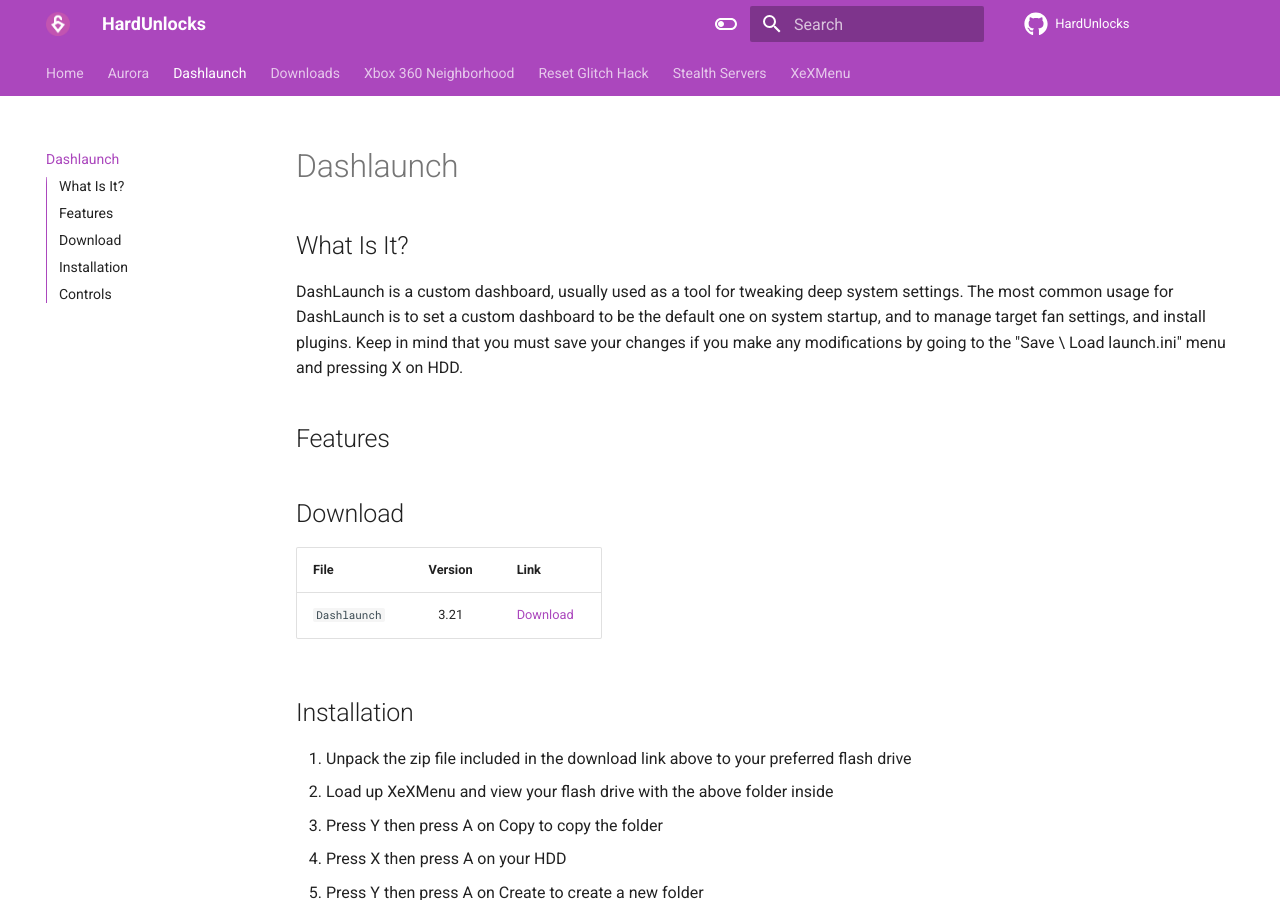
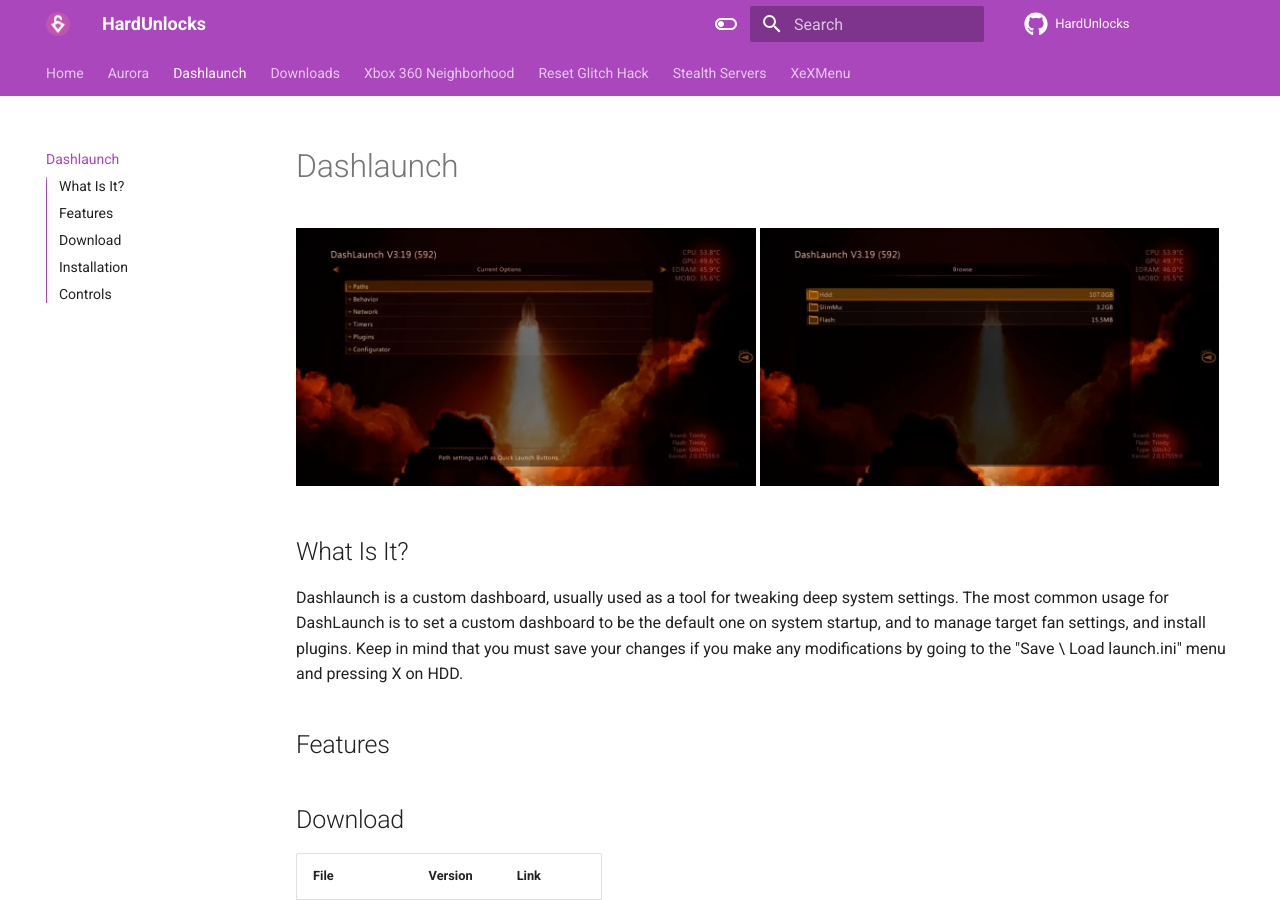
Before and after one commit to elasticpanda69/HardUnlocks, an MkDocs documentation site: the page built from docs/Dashlaunch.md, in a window 1280 px wide and 900 px high. Built offline with MkDocs 1.6.1 and Material for MkDocs 9.7.7, drawn with Linux system fonts in a browser that asks for light colours; comment, search, counter and statistics services are not loaded.

Commit message:
Add images Dashlaunch.md & XeXMenu.md

```diff
--- a/docs/Dashlaunch.md
+++ b/docs/Dashlaunch.md
@@ -1,16 +1,19 @@
 # Dashlaunch
+
+![](assets/images/Dashlaunch1.png){: style="width: 49%; height: auto"}
+![](assets/images/Dashlaunch2.png){: style="width: 49%; height: auto"}
 
 ## What Is It?
 
-DashLaunch is a custom dashboard, usually used as a tool for tweaking deep system settings. The most common usage for DashLaunch is to set a custom dashboard to be the default one on system startup, and to manage target fan settings, and install plugins. Keep in mind that you must save your changes if you make any modifications by going to the "Save \ Load launch.ini" menu and pressing X on HDD.
+Dashlaunch is a custom dashboard, usually used as a tool for tweaking deep system settings. The most common usage for DashLaunch is to set a custom dashboard to be the default one on system startup, and to manage target fan settings, and install plugins. Keep in mind that you must save your changes if you make any modifications by going to the "Save \ Load launch.ini" menu and pressing X on HDD.
 
 ## Features
 
 ## Download
 
-| File         | Version | Link                                  |
-|--------------|:-------:|---------------------------------------|
-| `Dashlaunch` |  3.21   | [Download](/downloads/Dashlaunch.zip) |
+| File         | Version | Link                                 |
+|--------------|:-------:|--------------------------------------|
+| `Dashlaunch` |  3.21   | [Download](downloads/Dashlaunch.zip) |
 
 ## Installation
 
```
Also changed, not shown: docs/XeXMenu.md (+3 -0 lines).
